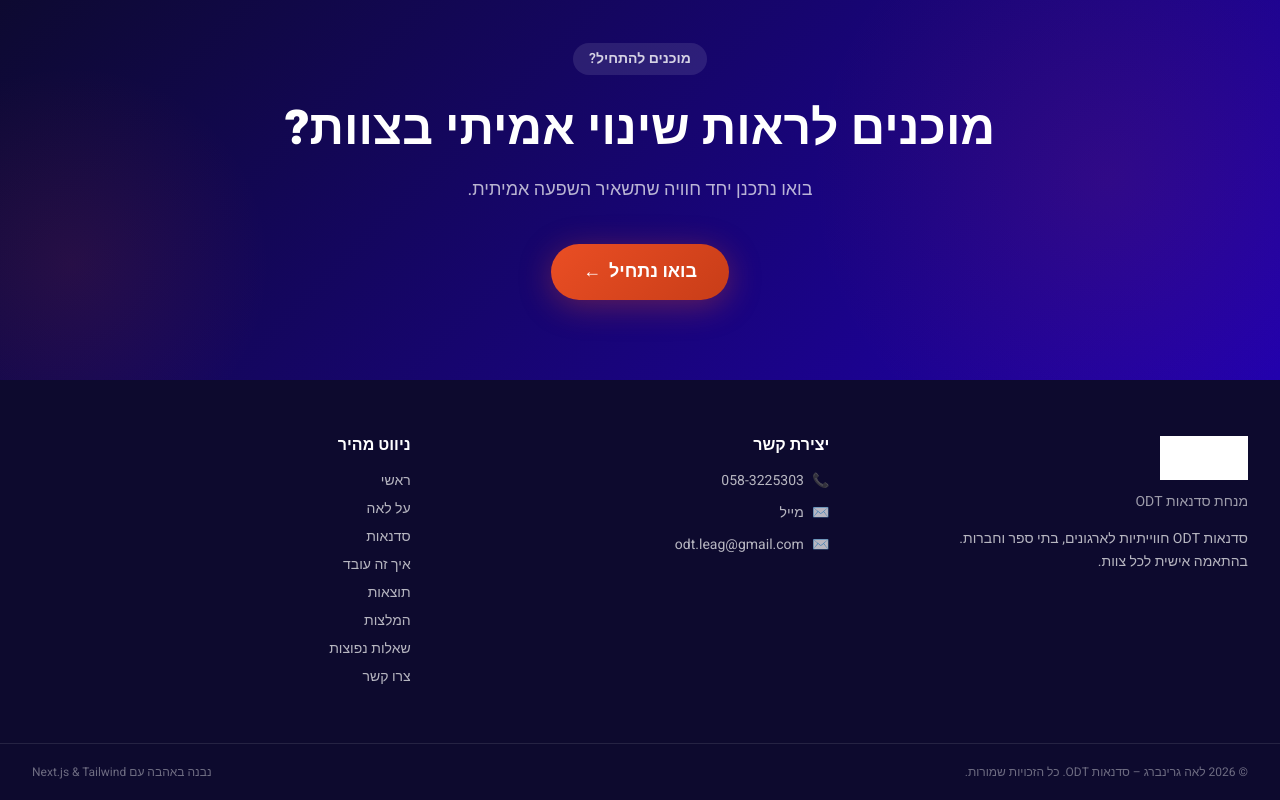
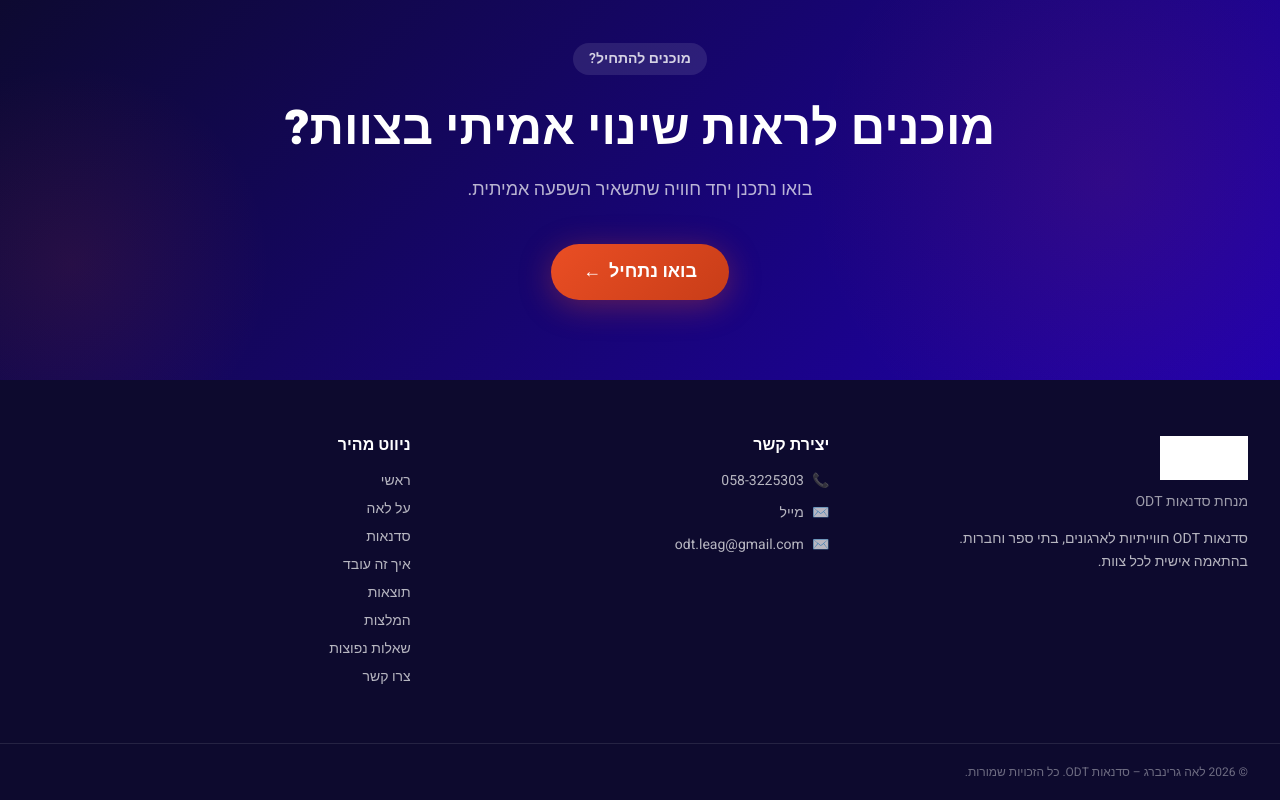
Before and after one commit to sgr25/odt_web, a Next.js app in the folder site/: page / in a window 1280 px wide. Shown: the part 8941-9741 px from the top of the page. Built offline with nearby package versions, Linux system fonts and the light colour scheme.

Commit message:
Remove footer text about Next.js and Tailwind for a cleaner design

```diff
--- a/site/components/sections/Footer.tsx
+++ b/site/components/sections/Footer.tsx
@@ -96,9 +96,6 @@ export default function Footer() {
           <p>
             © {year} {CONTACT.name} – סדנאות ODT. כל הזכויות שמורות.
           </p>
-          <p>
-            נבנה באהבה עם Next.js &amp; Tailwind
-          </p>
         </div>
       </div>
     </footer>
```
